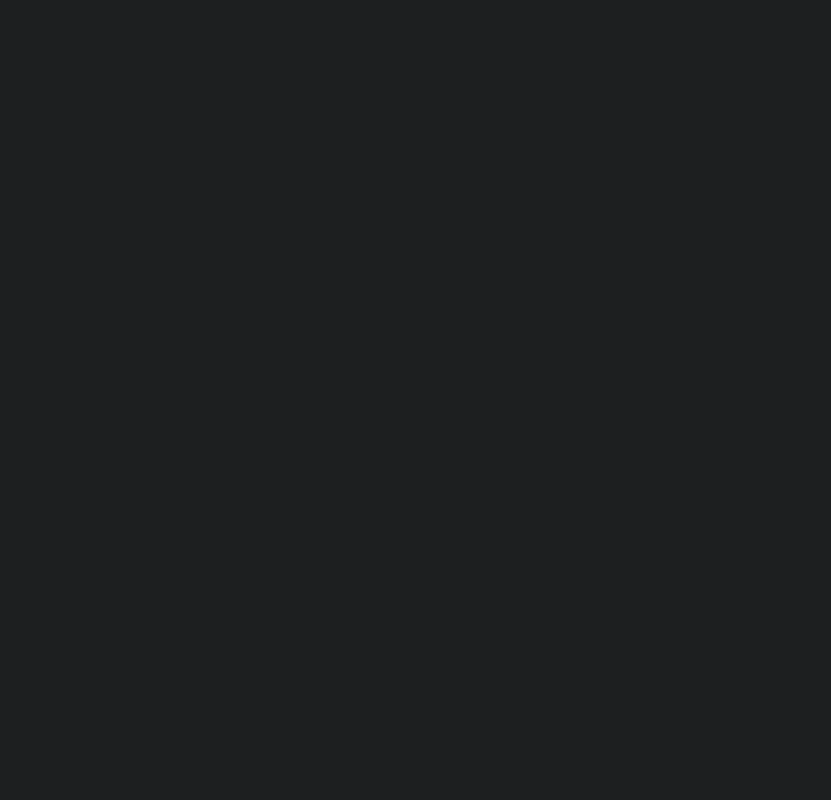
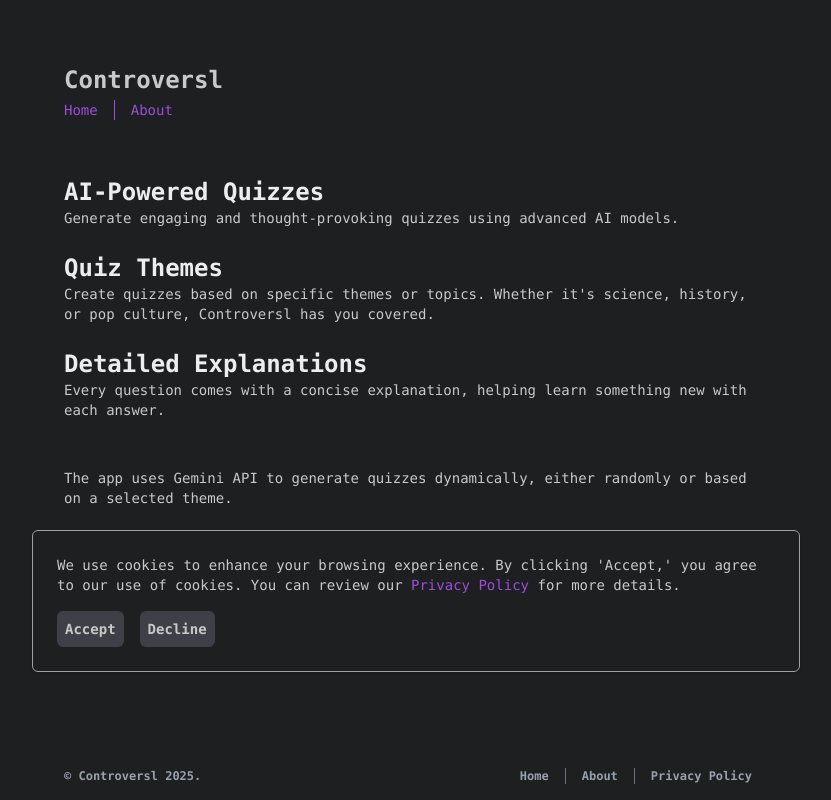
Before and after one commit to Sanchiz1/Controversl, a React (Vite) app in the folder src/client/: page /about in a window 1280 px wide. Before the commit this address had no page. Shown: the whole page, without its empty margins (224-1055 px from the left). Built offline with nearby package versions, Linux system fonts and the light colour scheme.

Commit message:
About page, AI warning

```diff
--- a/src/client/src/App.tsx
+++ b/src/client/src/App.tsx
@@ -4,13 +4,18 @@ import HomePage from './pages/HomePage'
 import QuizPage from './pages/QuizPage'
 import './styles/global.css'
 import PrivacyPolicyPage from './pages/PrivacyPolicyPage'
+import AboutPage from './pages/AboutPage'
+import QuizLayout from './components/layout/QuizLayout'
 
 function App() {
   return (
     <Routes>
       <Route path="/" element={<Layout />}>
         <Route index element={<HomePage />} />
+        <Route path="about" element={<AboutPage />} />
         <Route path="privacy-policy" element={<PrivacyPolicyPage />} />
+      </Route>
+      <Route path="/" element={<QuizLayout />}>
         <Route path="quiz" element={<QuizPage />} />
       </Route>
     </Routes>
--- a/src/client/src/components/footer/Footer.tsx
+++ b/src/client/src/components/footer/Footer.tsx
@@ -3,7 +3,7 @@ import { Link } from "react-router";
 function Footer() {
   return (
     <footer
-      className="mt-auto flex w-full flex-col items-center justify-center gap-y-2 pt-20 pb-4 text-center align-top font-semibold text-gray-400 sm:flex-row sm:justify-between sm:text-xs"
+      className="mt-auto flex w-full flex-col items-center justify-center gap-y-2 pt-6 pb-4 text-center align-top font-semibold text-gray-400 sm:flex-row sm:justify-between sm:text-xs"
     >
       <div className="me-0 sm:me-4">
         &copy; Controversl {new Date().getFullYear()}.
@@ -16,7 +16,7 @@ function Footer() {
         <Link to="/" className="px-4 py-4 underline-offset-2 hover:underline sm:py-0">
           Home
         </Link>
-        <Link to="/" className="px-4 py-4 underline-offset-2 hover:underline sm:py-0">
+        <Link to="/about" className="px-4 py-4 underline-offset-2 hover:underline sm:py-0">
           About
         </Link>
         <Link to="/privacy-policy" className="px-4 py-4 underline-offset-2 hover:underline sm:py-0">
--- a/src/client/src/components/header/Header.tsx
+++ b/src/client/src/components/header/Header.tsx
@@ -15,7 +15,7 @@ function Header() {
           <Link to="/" className="px-4 py-4 underline-offset-2 hover:underline sm:py-0">
             Home
           </Link>
-          <Link to="/" className="px-4 py-4 underline-offset-2 hover:underline sm:py-0">
+          <Link to="/about" className="px-4 py-4 underline-offset-2 hover:underline sm:py-0">
             About
           </Link>
         </nav>
--- /dev/null
+++ b/src/client/src/components/layout/QuizLayout.tsx
@@ -0,0 +1,24 @@
+import { Outlet } from 'react-router';
+import Footer from '../footer/Footer';
+import Header from '../header/Header';
+import CookiePopup from '../cookiePopup/CookiePopup';
+
+function QuizLayout() {
+  return (
+    <div className='bg-global-bg text-global-text mx-auto flex min-h-screen max-w-3xl flex-col px-4 pt-16 font-mono text-sm font-normal antialiased sm:px-8'>
+      <CookiePopup />
+      <Header />
+      <main>
+        <Outlet />
+      </main>
+      <div className="mt-auto">
+        <p className="text-center text-xs text-gray-400">
+          AI can make mistakes. Check important info.
+        </p>
+        <Footer />
+      </div>
+    </div>
+  );
+}
+
+export default QuizLayout;
--- /dev/null
+++ b/src/client/src/pages/AboutPage.tsx
@@ -0,0 +1,16 @@
+function AboutPage() {
+  return (
+    <section>
+      <h1 className='title'>AI-Powered Quizzes</h1>
+      <p className='mb-6'>Generate engaging and thought-provoking quizzes using advanced AI models.</p>
+      <h1 className='title'>Quiz Themes</h1>
+      <p className='mb-6'>Create quizzes based on specific themes or topics. Whether it's science,
+        history, or pop culture, Controversl has you covered.</p>
+      <h1 className='title'>Detailed Explanations</h1>
+      <p className='mb-12'>Every question comes with a concise explanation, helping learn something new with each answer.</p>
+      <p className='mb-6'>The app uses Gemini API to generate quizzes dynamically, either randomly or based on a selected theme.</p>
+    </section>
+  );
+}
+
+export default AboutPage;
```
Also changed, not shown: src/client/src/pages/QuizPage.tsx (line endings or trailing spaces).
